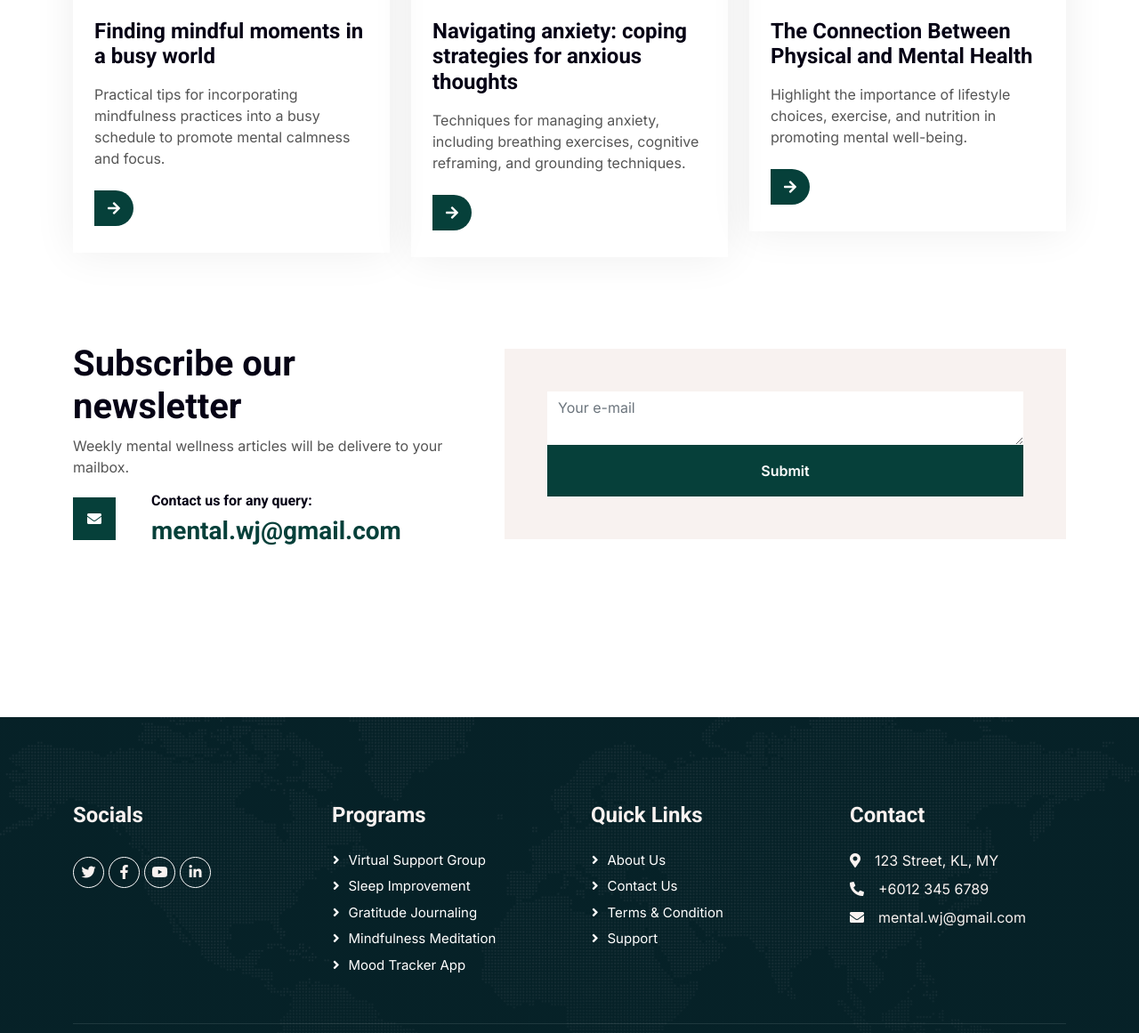
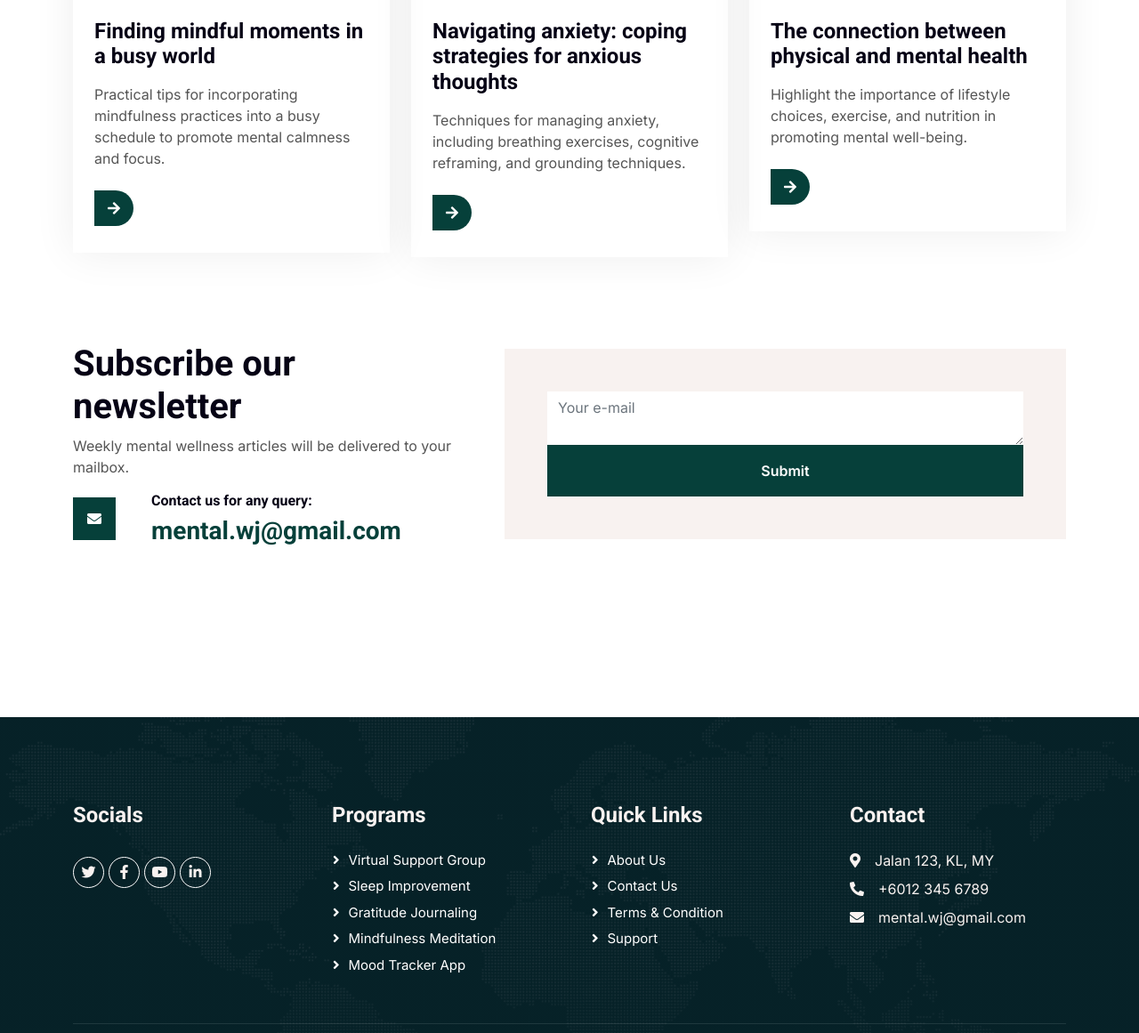
Before and after one commit to jasminesim12/simjiamin_finalproject, a plain HTML site: page index.html in a window 1280 px wide. Shown: the part 2667-3828 px from the top of the page at 89% size. Drawn offline with nearby package versions, Linux system fonts and the light colour scheme.

Commit message:
Update index.html

```diff
--- a/index.html
+++ b/index.html
@@ -137,7 +137,7 @@
         <div class="col-md-6 col-lg-4 wow fadeInUp" data-wow-delay="0.7s">
           <div class="service-item p-4">
             <div class="overflow-hidden mb-4"> <img class="img-fluid" src="https://images.pexels.com/photos/3768730/pexels-photo-3768730.jpeg?auto=compress&cs=tinysrgb&w=1260&h=750&dpr=1" alt=""></div>
-            <h4 class="mb-3">The Connection Between Physical and Mental Health</h4>
+            <h4 class="mb-3">The connection between physical and mental health</h4>
             <p>Highlight the importance of lifestyle choices, exercise, and nutrition in promoting mental well-being.</p>
             <a class="btn-slide mt-2" href=""><i class="fa fa-arrow-right"></i><span>Read more</span></a></div>
         </div>
@@ -152,7 +152,7 @@
       <div class="row g-5 align-items-center">
         <div class="col-lg-5 wow fadeInUp" data-wow-delay="0.1s">
           <h1>Subscribe our newsletter&nbsp; &nbsp;&nbsp;</h1>
-          <p>Weekly mental wellness articles will be delivere to your mailbox.&nbsp;&nbsp;</p>
+          <p>Weekly mental wellness articles will be delivered to your mailbox.&nbsp;&nbsp;</p>
           <div class="d-flex align-items-center"> <i class="fa fa-envelope me-3 flex-shrink-0 bg-primary p-3 text-white"></i>
             <div class="ps-4">
               <h6>Contact us for any query:</h6>
@@ -209,7 +209,7 @@
               </div>
                 <div class="col-lg-3 col-md-6">
                     <h4 class="text-light mb-4">Contact</h4>
-                       <p class="mb-2"><i class="fa fa-map-marker-alt me-3"></i>123 Street, KL, MY</p>
+                       <p class="mb-2"><i class="fa fa-map-marker-alt me-3"></i>Jalan 123, KL, MY</p>
                     <p class="mb-2"><i class="fa fa-phone-alt me-3"></i>+6012 345 6789</p>
                     <p class="mb-2"><i class="fa fa-envelope me-3"></i>mental.wj@gmail.com</p>
               </div>
```
